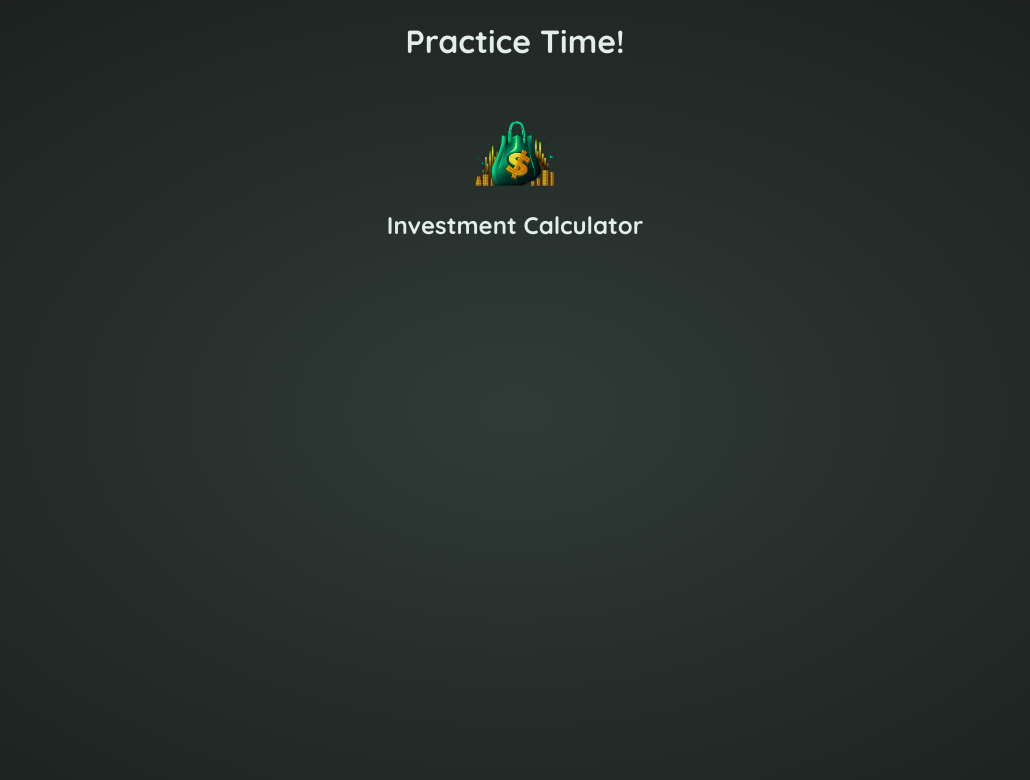
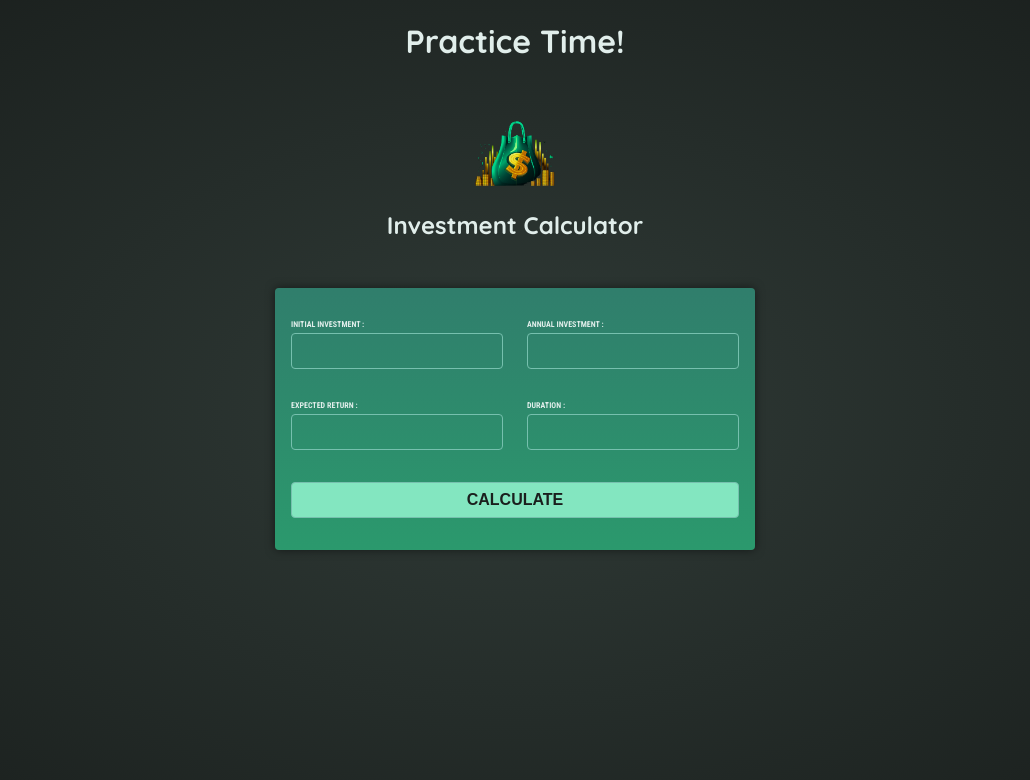
Before and after one commit to ZvSimon/Investment-Calculator-Angular18, an Angular app: page / in a window 1280 px wide. Shown: the top 780 px of the page, without its empty margins (125-1155 px from the left). Built offline with nearby package versions, Linux system fonts and the light colour scheme.

Commit message:
Adding User-Input component field

```diff
--- a/src/app/app.component.html
+++ b/src/app/app.component.html
@@ -1,2 +1,3 @@
 <h1 class="center">Practice Time!</h1>
 <app-header/>
+<app-user-input/>
--- a/src/app/app.component.ts
+++ b/src/app/app.component.ts
@@ -1,10 +1,11 @@
 import { Component } from '@angular/core';
 import {HeaderComponent} from "./header/header.component";
+import {UserInputComponent} from "./user-input/user-input.component";
 
 @Component({
   selector: 'app-root',
   standalone: true,
   templateUrl: './app.component.html',
-  imports: [HeaderComponent],
+  imports: [HeaderComponent,UserInputComponent],
 })
 export class AppComponent {}
--- /dev/null
+++ b/src/app/user-input/user-input.component.css
@@ -0,0 +1,50 @@
+form {
+  padding: 1rem;
+  max-width: 30rem;
+  margin: 2rem auto;
+  border-radius: 4px;
+  background: linear-gradient(180deg, #307e6c, #2b996d);
+  box-shadow: 0 0 10px rgba(0, 0, 0, 0.5);
+}
+
+.input-group {
+  display: flex;
+  justify-content: space-evenly;
+  gap: 1.5rem;
+}
+
+label {
+  display: block;
+  margin-bottom: 0.25rem;
+  font-family: "Roboto Condensed", sans-serif;
+  font-size: 0.5rem;
+  font-weight: bold;
+  text-transform: uppercase;
+}
+
+input {
+  width: 100%;
+  padding: 0.5rem;
+  border: 1px solid #76c0ae;
+  border-radius: 0.25rem;
+  background-color: transparent;
+  color: #c2e9e0;
+  font-size: 1rem;
+}
+
+button {
+  width: 100%;
+  padding: 0.5rem;
+  border: 1px solid #76c0ae;
+  border-radius: 0.25rem;
+  background-color: #83e6c0;
+  color: #1a1f1d;
+  font-size: 1rem;
+  font-weight: bold;
+  text-transform: uppercase;
+  cursor: pointer;
+}
+
+button:hover {
+  background-color: #aaf1d6;
+}
--- /dev/null
+++ b/src/app/user-input/user-input.component.html
@@ -0,0 +1,26 @@
+<form>
+  <div class="input-group">
+       <p>
+          <label for ="initial-investment">Initial Investment :</label>
+          <input type="number" id="initial-investment">
+       </p>
+  <p>
+    <label for ="annual-investment">Annual Investment :</label>
+    <input type="number" id="annual-investment">
+  </p>
+  </div>
+  <div class="input-group">
+    <p>
+      <label for ="expected-return">Expected Return :</label>
+      <input type="number" id="expected-return">
+    </p>
+    <p>
+      <label for ="duration">Duration : </label>
+      <input type="number" id="duration">
+    </p>
+  </div>
+  <p>
+    <button>Calculate</button>
+  </p>
+
+</form>
```
Also changed, not shown: src/app/user-input/user-input.component.ts (added, +13 -0 lines).
